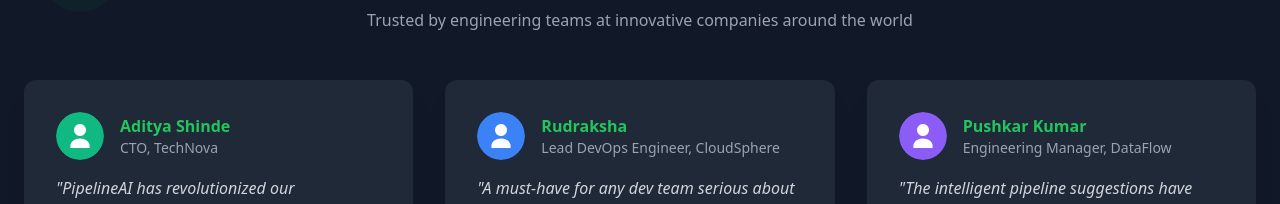
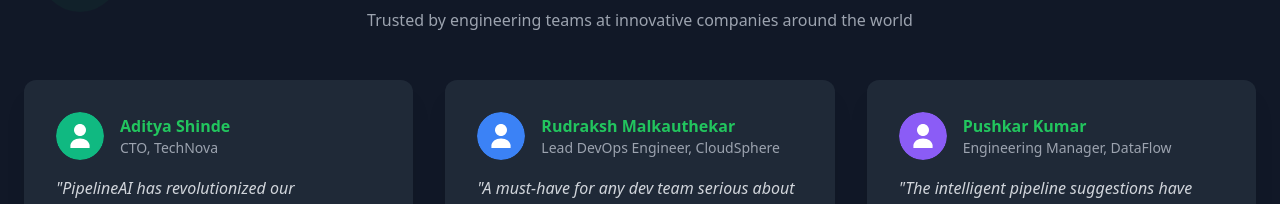
Before and after one commit to AdityaManojShinde/piplineai, a Next.js app: page / in a window 1280 px wide. Shown: the part 4135-4339 px from the top of the page. Built offline with nearby package versions, Linux system fonts and the light colour scheme.

Commit message:
changed name

```diff
--- a/src/view/Testimonials.tsx
+++ b/src/view/Testimonials.tsx
@@ -12,7 +12,7 @@
     company: "TechNova",
   },
   {
-    name: "Rudraksha",
+    name: "Rudraksh Malkauthekar",
     role: "Lead DevOps Engineer, CloudSphere",
     quote:
       "A must-have for any dev team serious about CI/CD. The AI-powered testing has caught critical bugs that would have otherwise made it to production.",
```
Also changed, not shown: 1 other file (tests, documents, lock files or other folders).
